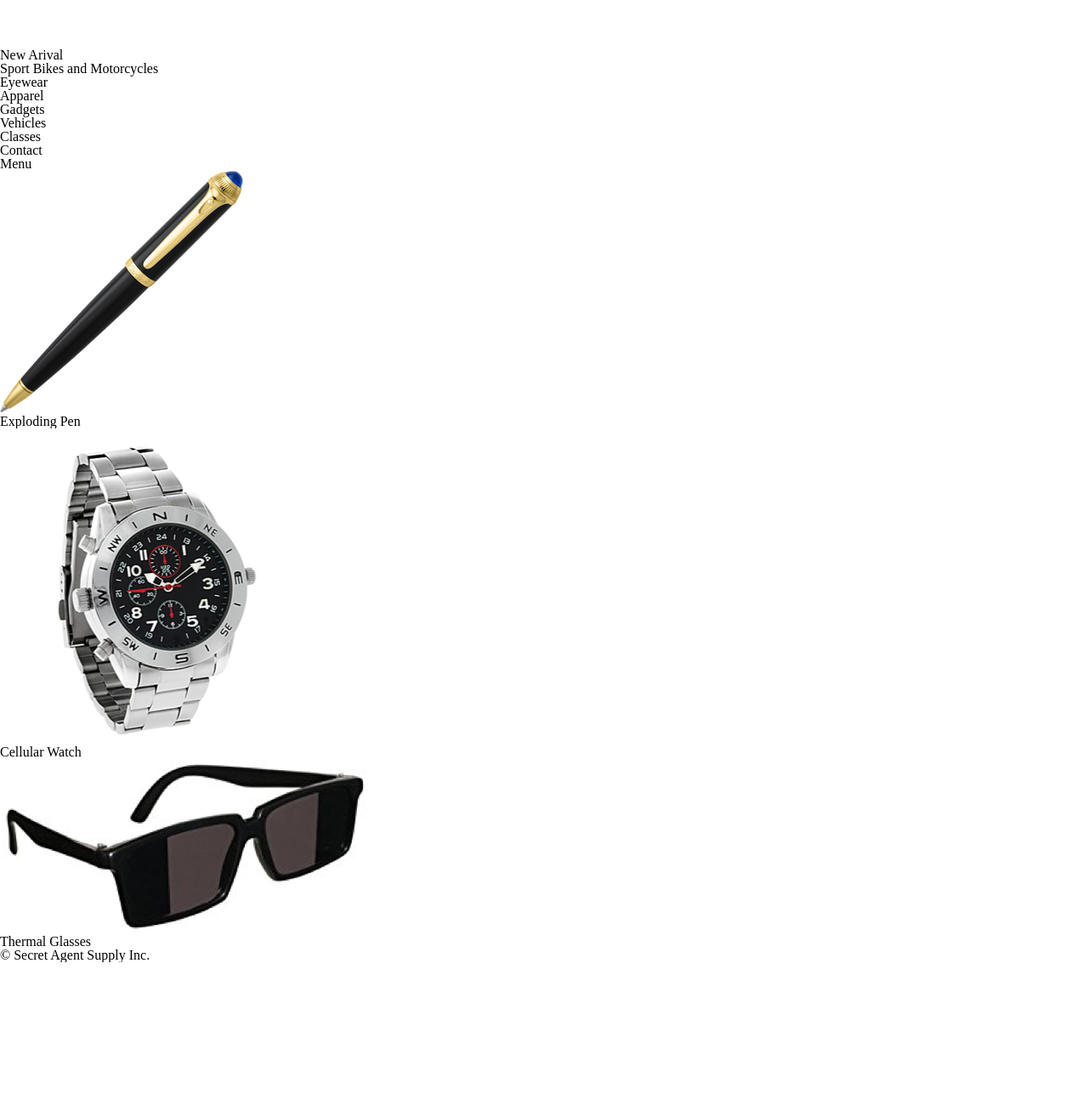
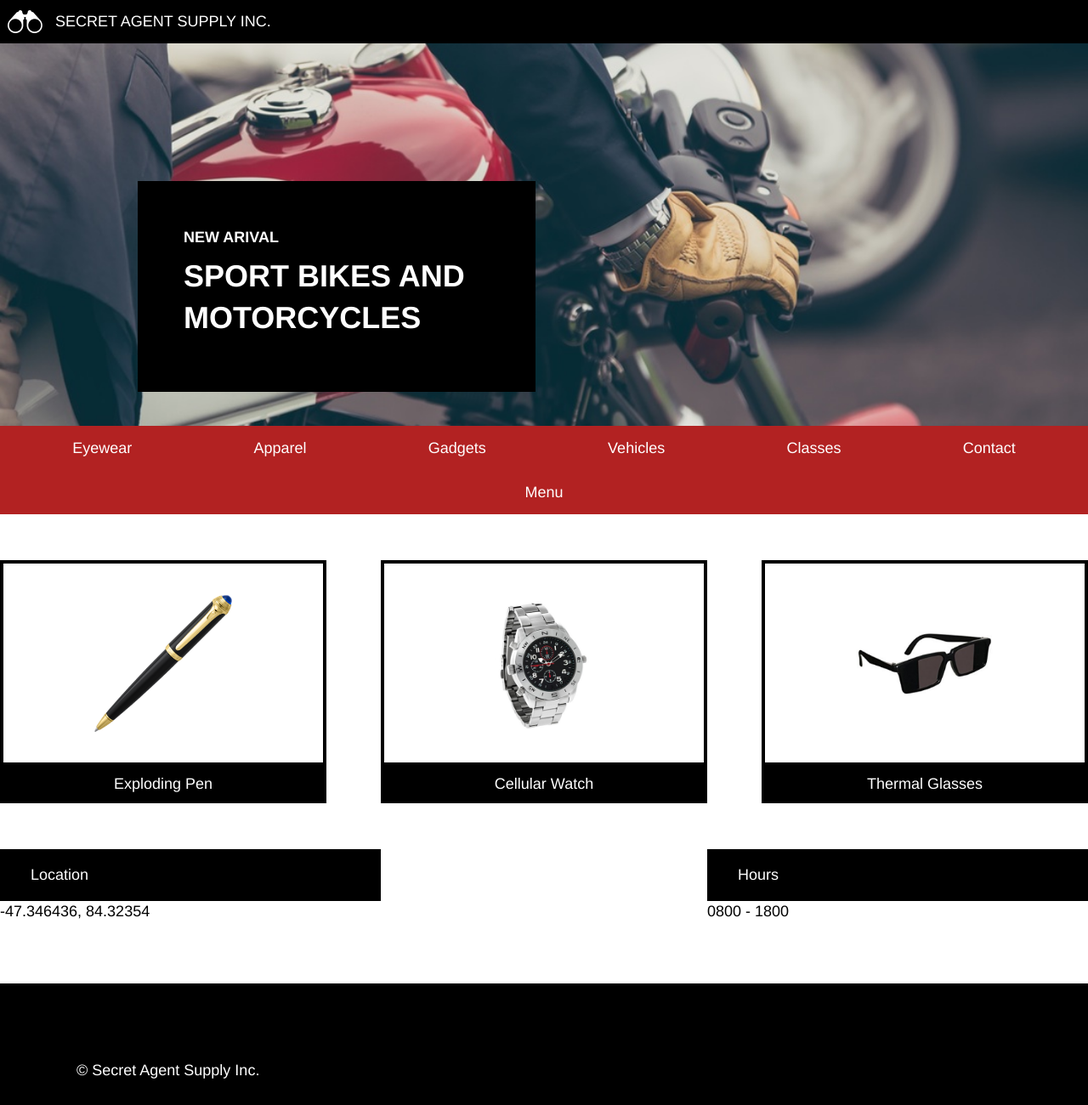
Before and after one commit to Nickopanther/SecretAgentSupply, a plain HTML site: page index.html in a window 1280 px wide. Shown: the whole page at 85% size. Before the commit the page ends 1132 px from the top, so only its background shows below. Drawn offline with Linux system fonts and the light colour scheme.

Commit message:
Second commit

```diff
--- a/index.html
+++ b/index.html
@@ -2,21 +2,26 @@
 <html>
   <head>
     <title>Secret Agent Supply Inc.</title>
+    <link href="resources/css/reset.css" rel="stylesheet" type="text/css" />
     <link href="resources/css/style.css" rel="stylesheet" type="text/css" />
-    <link href="resources/css/reset.css" rel="stylesheet" type="text/css" />
   </head>
   <body>
-    <div class="logo">
+    <!-- Company logo -->
+    <div class="company">
+    <div class="container">
       <img src="resources/images/logo.png"
            alt="Secret Agent Supply Inc." />
+      <span class="text">Secret Agent Supply Inc.</span>
     </div>
+  </div>
 
-    <div class="container">
-      <!-- Background of motorcycle goes here -->
-
-      <div class="headline">
-        <h3>New Arival</h3>
-        <h1>Sport Bikes and Motorcycles</h1>
+    <div class="background">
+        <!-- Background of motorcycle goes here -->
+      <div class="container">
+        <div class="headline">
+          <h4>New Arival</h4>
+          <h1>Sport Bikes and Motorcycles</h1>
+        </div>
       </div>
     </div>
 
@@ -29,18 +34,19 @@
         <li>Classes</li>
         <li>Contact</li>
       </ul>
-      <ul>
+      <ul class="mobile-nav-container">
         <li>Menu</li>
       </ul>
     </nav>
 
     <div class="container">
+      <div class="products">
       <div class="box">
         <div class="image">
           <img src="resources/images/pen.png"
                alt="Exploding Pen" />
         </div>
-        <span>Exploding Pen</span>
+        <span class="productname">Exploding Pen</span>
       </div>
 
       <div class="box">
@@ -48,7 +54,7 @@
           <img src="resources/images/watch.png"
                alt="Cellular Watch" />
         </div>
-        <span>Cellular Watch</span>
+        <span class="productname">Cellular Watch</span>
       </div>
 
       <div class="box">
@@ -56,18 +62,21 @@
           <img src="resources/images/glasses.png"
                alt="Thermal Glasses" />
         </div>
-        <span>Thermal Glasses</span>
+        <span class="productname">Thermal Glasses</span>
       </div>
+    </div>
     </div>
 
     <div class="container">
       <div class="business-info">
         <div class="info">
-
+          <span class="title">Location</span>
+          <span>-47.346436, 84.32354</span>
         </div>
 
         <div class="info">
-
+          <span class="title">Hours</span>
+          <span>0800 - 1800</span>
         </div>
       </div>
     </div>
--- a/resources/css/style.css
+++ b/resources/css/style.css
@@ -0,0 +1,133 @@
+html {
+  font-size: 18px;
+}
+
+body {
+  font-family: "Helvetica", sans-serif;
+  line-height: 1.4em;
+  margin: 0px;
+}
+
+.company {
+  background-color: black;
+  color: white;
+}
+
+.contaianer {
+  max-width: 960px;
+  margin: 0px auto;
+}
+
+.company .container {
+  display: flex;
+  align-items: center;
+  padding: 12px 0px 12px 0.5em;
+}
+
+.company img {
+  height: 1.5em;
+  padding-right: 15px;
+}
+
+.background {
+  background-image: url("../images/moto.jpeg");
+  background-repeat: no-repeat;
+  background-position: center;
+  background-size: cover;
+  height: 25rem;
+}
+
+/* Have the entire text in all caps with the class
+    .text in it */
+.text {
+  text-transform: uppercase;
+}
+
+/* Headline in the black box over the background */
+.headline {
+  color: white;
+  background-color: black;
+  text-transform: uppercase;
+  font-family: "Helvetica", sans-serif;
+  font-weight: bold;
+  width: 20rem;
+  position: relative;
+  top: 9rem;
+  left: 9rem;
+  padding: 3rem;
+
+}
+
+.headline h4 {
+  font-size: 1rem;
+}
+
+.headline h1 {
+  font-size: 2rem;
+  line-height: 1.35em;
+  margin: 0.25em 0px;
+}
+
+/* Navigation */
+nav {
+  background-color: firebrick;
+  color: white;
+}
+
+nav ul {
+  display: flex;
+  align-items: center;
+  justify-content: space-around;
+  padding: 0.75rem;
+  list-style-type: none;
+}
+
+.products, .business-info {
+  display: flex;
+  justify-content: space-between;
+  margin: 3em 0px 0px 0px;
+}
+
+.box {
+  width: 30%;
+}
+
+.image {
+  border: 4px solid black;
+  display: flex;
+  justify-content: center;
+  align-items: center;
+  padding: 2rem;
+  height: 9rem;
+}
+
+.image img {
+  max-width: 9rem;
+}
+
+.productname {
+  display: block;
+  color: white;
+  background-color: black;
+  text-align: center;
+  padding: 0.5rem;
+  display: block;
+}
+
+.info {
+  width: 35%;
+}
+
+.info .title {
+  display: block;
+  background-color: black;
+  color: white;
+  padding: 1em 2em;
+}
+
+footer {
+  background-color: black;
+  color: white;
+  margin-top: 4rem;
+  padding: 5rem;
+}
```
